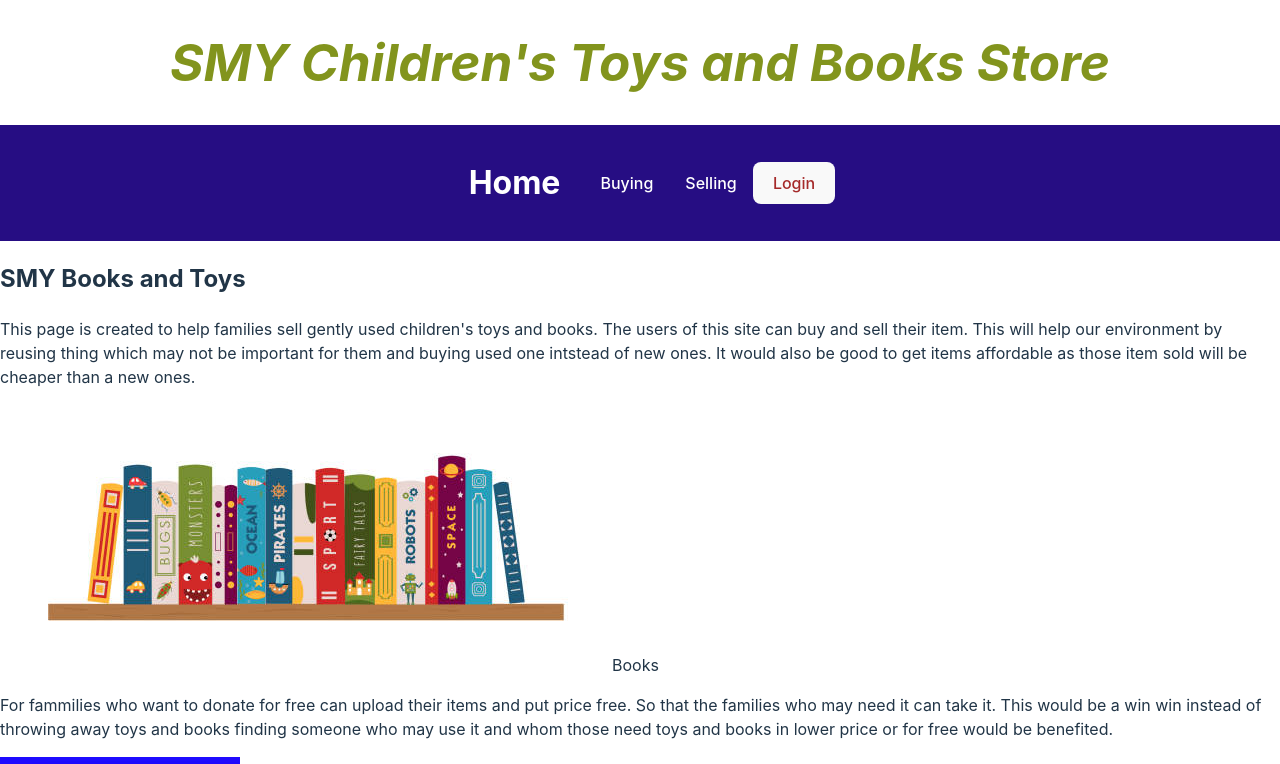
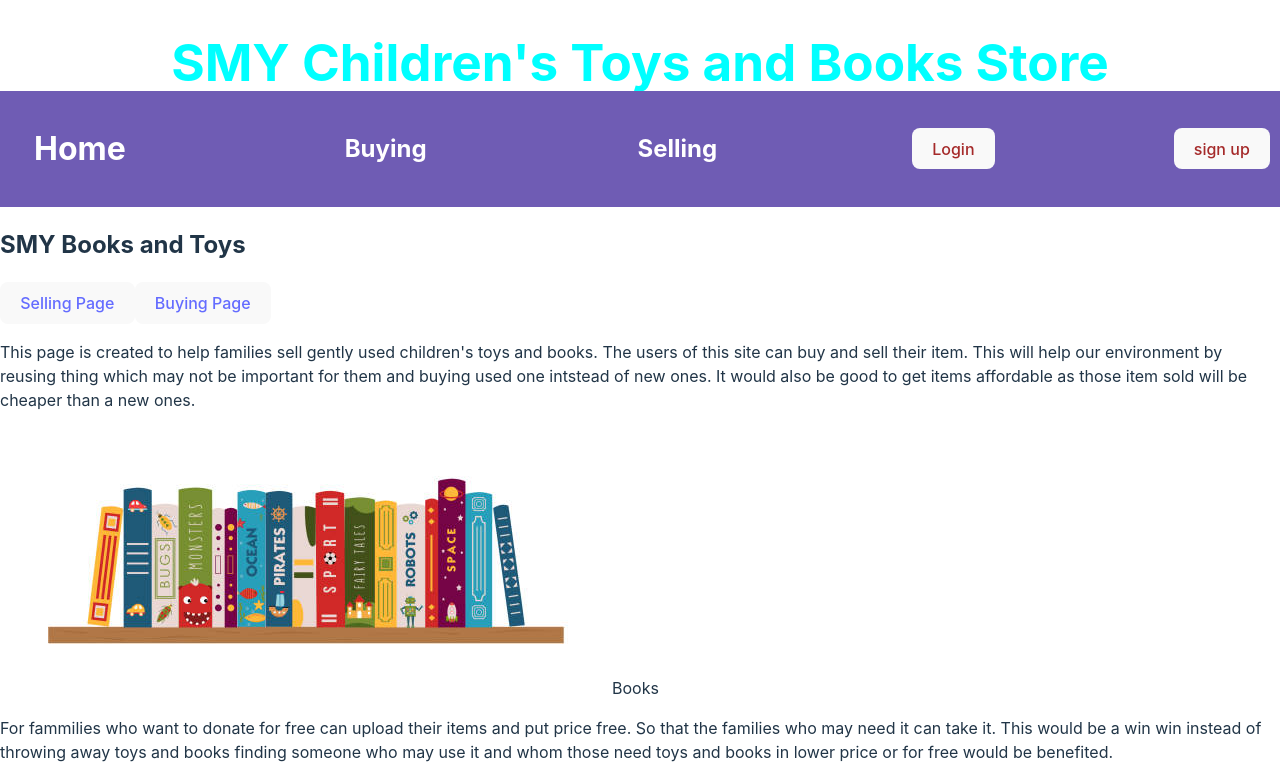
Before and after one commit to Luwamwgm/SMY-New-Firestore-Project, a React (Vite) app: page / in a window 1280 px wide. Shown: the top 764 px of the page. Built offline with nearby package versions, Linux system fonts and the light colour scheme; no server answers.

Commit message:
back button worked

```diff
--- a/src/App.jsx
+++ b/src/App.jsx
@@ -29,29 +29,18 @@ function App() {
       element: <Layout />,
       children: [
         { path: "/", element: <Home />, errorElement: <Error /> },
-        {
-          path: "/writerunauthenticated",
-          element: <Selling auth={false} />,
-        },
+
         {
           path: "/SellingPage",
           element: auth?.currentUser ? (
-            <Selling auth={true} />
+            <Selling auth={auth} />
           ) : (
-            <Navigate to="/Login" />
+            <Navigate to="/login " replace />
           ),
         },
         {
           path: "/BuyingPage",
           element: <Reader auth={false} />,
-        },
-        {
-          path: "/readerauthenticated",
-          element: auth?.currentUser ? (
-            <Reader auth={true} />
-          ) : (
-            <Navigate to="/Login" />
-          ),
         },
       ],
     },
--- a/src/Home.jsx
+++ b/src/Home.jsx
@@ -1,5 +1,6 @@
 import { AuthContext } from "./AuthContext";
 import { useContext } from "react";
+import { NavLink } from "react-router-dom";
 //import "./selling.jsx";
 
 export default function Home() {
@@ -16,7 +17,14 @@ export default function Home() {
 
       <div>
         <h2>SMY Books and Toys</h2>
-
+        <button>
+          {" "}
+          <NavLink to="/SellingPage">Selling Page</NavLink>
+        </button>
+        <button>
+          {" "}
+          <NavLink to="/BuyingPage">Buying Page</NavLink>
+        </button>
         <p>
           This page is created to help families sell gently used children's toys
           and books. The users of this site can buy and sell their item. This
--- a/src/Login.css
+++ b/src/Login.css
@@ -42,3 +42,9 @@ border-radius: 10px;
 cursor: pointer;
 color:brown;
 }
+    .text-sm{
+
+        text-align: center;
+        color:white;
+        font-size: medium;
+    }
--- a/src/Login.jsx
+++ b/src/Login.jsx
@@ -92,7 +92,8 @@ const Login = () => {
             </form>
 
             <p className="text-sm text-white text-center">
-              No account yet? <NavLink to="/signup">Sign up</NavLink>
+              No account yet ? Create an account !
+              <NavLink to="/signup">Sign up</NavLink>
             </p>
           </div>
         </section>
--- a/src/Navbar.css
+++ b/src/Navbar.css
@@ -3,17 +3,25 @@
     background-color: rgb(8, 60, 202);
 }
 
-     .navbar {
+     .navbar li {
     display: flex;
     justify-content: space-evenly;
     align-items:flex-end;
 padding:10px;
-    background-color:rgb(38, 13, 131);
+    background-color:rgb(111, 92, 180);
+
+}
+.navbar{
+    background-color: rgb(111, 92, 180);
     position:sticky;
     top: 0;
 }
- h1{
-    position: relative;
+ .hello{
+    position: sticky;
+    top: 0;
+    color:aqua;
+    margin-bottom: var(--height-label);
+    text-align: center;
  }
 nav .title{
  font-size:2rem;
@@ -23,12 +31,7 @@ nav .title{
  color:white;
 
 }
-h1{
-    text-align:center;
-color:#82941d;
-font-style: italic;
 
-}
 
 nav ul{
 
@@ -51,7 +54,8 @@ nav ul li a {
     padding: 0.5rem;
     margin: 0 0.5rem;
     border-radius:0.5rem;
-
+font-weight: bold;
+font-size: 1.5rem;
 }
 
 nav ul li a:not(.active):hover{
@@ -59,7 +63,14 @@ nav ul li a:not(.active):hover{
 
 }
 
-
+button {
+    background-color: #4caf50;
+    color: #ffffff;
+    padding: 10px;
+    border: none;
+    border-radius: 4px;
+    cursor: pointer;
+  }
 
 
 
--- a/src/Navbar.jsx
+++ b/src/Navbar.jsx
@@ -10,11 +10,12 @@ export default function Navbar() {
   const auth = useContext(AuthContext);
 
   const handleLogout = () => {
+    console.log("logging out");
     signOut(auth)
       .then(() => {
         // Sign-out successful.
         console.log("Signed out successfully");
-        //navigate("/");
+        navigate("/");
       })
       .catch((error) => {
         console.log(error);
@@ -23,7 +24,7 @@ export default function Navbar() {
 
   return (
     <>
-      <h1>SMY Children's Toys and Books Store</h1>
+      <h1 className="hello">SMY Children's Toys and Books Store</h1>
 
       <div className="navbar">
         <nav>
@@ -50,6 +51,10 @@ export default function Navbar() {
                 <button onClick={() => navigate("/login")}> Login </button>
               )}
             </li>
+            <li>
+              {" "}
+              <button onClick={() => navigate("/signup")}> sign up </button>
+            </li>
           </ul>
         </nav>
       </div>
--- a/src/Selling.jsx
+++ b/src/Selling.jsx
@@ -12,6 +12,7 @@ import "./App.css";
 import { useContext } from "react";
 import { AuthContext } from "./AuthContext";
 import { ref, uploadBytes, getDownloadURL } from "firebase/storage";
+import { useNavigate } from "react-router-dom";
 
 export default function Selling({}) {
   const auth = useContext(AuthContext);
@@ -25,16 +26,36 @@ export default function Selling({}) {
   const [itemDescription, setItemDescription] = useState("");
   //const [emailMe, setEmailMe] = useState("");
   const [uploadPicture, setUploadPicture] = useState(null);
+  const [loading, setLoading] = useState(false);
+  const navigate = useNavigate();
 
   //let name = "";
   useEffect(() => {
-    if (auth && auth.currentUser) {
-      const { displayName, email } = auth.currentUser;
-      setName(displayName || email);
-
-      setIsOwner(email === "tes@yahoo.com");
-    }
-  }, [auth]);
+    console.log("selling compnent useEffect");
+    console.log("auth state", auth);
+    const fetchData = async () => {
+      try {
+        setLoading(true);
+        if (auth && auth.currentUser) {
+          const { displayName, email } = auth.currentUser;
+          setName(displayName || email);
+          setIsOwner(email === "tes@yahoo.com");
+        } else if (!auth && auth.currentUser) {
+          //setName(""); // Clear name when user is not logged in
+          //setIsOwner(false);
+          setLoading(false);
+          console.log("Redirecting to home page");
+          navigate("/");
+        }
+      } catch (error) {
+        console.error("Error fetching data: ", error);
+        setLoading(false);
+      } finally {
+        setLoading(false);
+      }
+    };
+    fetchData();
+  }, [auth, navigate]);
 
   const addTodo = async (e) => {
     e.preventDefault();
@@ -72,7 +93,7 @@ export default function Selling({}) {
       });
       setLastId(docRef.id);
       console.log("Document written with ID: ", docRef.id);
-
+      //navigate("/SellingPage");
       //fetchPost();
     } catch (e) {
       console.error("Error adding document: ", e);
@@ -128,7 +149,7 @@ export default function Selling({}) {
 
   return (
     <div className="todo">
-      <h1 className="header">Welcome to Selling Page {name}</h1>
+      <h2 className="header">Welcome to Selling Page {name}</h2>
 
       <div className="list">
         <div>
```
